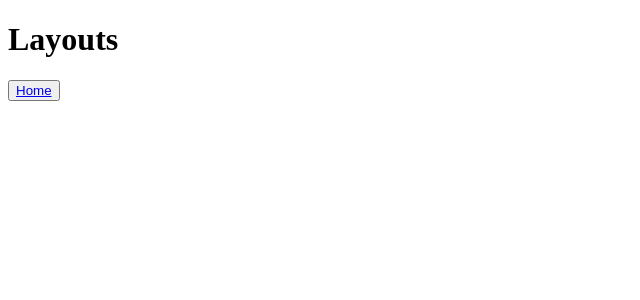
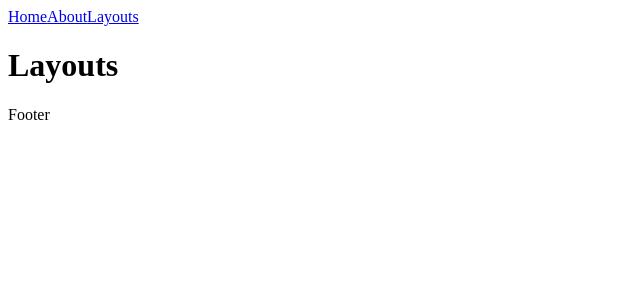
Before and after one commit to maximobelets/app, a Next.js app: page /layouts in a window 1280 px wide. Shown: the top 300 px of the page, without its empty margins (0-640 px from the left). Built offline with nearby package versions, Linux system fonts and the light colour scheme.

Commit message:
Add main layout

```diff
--- /dev/null
+++ b/components/Layout.js
@@ -0,0 +1,31 @@
+import Link from 'next/link';
+import Head from 'next/head';
+
+export const Layout = ({children}) => {
+	return (
+		<>
+			<Head>
+				<title>Home page</title>
+			</Head>
+			<header>
+				<nav>
+					<Link href='/'>
+						Home
+					</Link>
+					<Link href='/about'>
+						About
+					</Link>
+					<Link href='/layouts'>
+						Layouts
+					</Link>
+				</nav>
+			</header>
+			<main>
+				{children}
+			</main>
+			<footer>
+				Footer
+			</footer>
+		</>
+	)
+}
--- a/pages/layouts.js
+++ b/pages/layouts.js
@@ -1,18 +1,11 @@
-import Link from 'next/link';
-import Head from 'next/head';
+import {Layout} from '../components/Layout';
 
 export default function Layouts() {
 	return (
-		<>
-			<Head>
-				<title>Layouts</title>
-			</Head>
+		<Layout>
 			<h1>
 				Layouts
 			</h1>
-			<button>
-				<Link href='/'>Home</Link>
-			</button>
-		</>
+		</Layout>
 	)
 }
```
Also changed, not shown: pages/about.js (+3 -10 lines), pages/index.js (+3 -13 lines).
